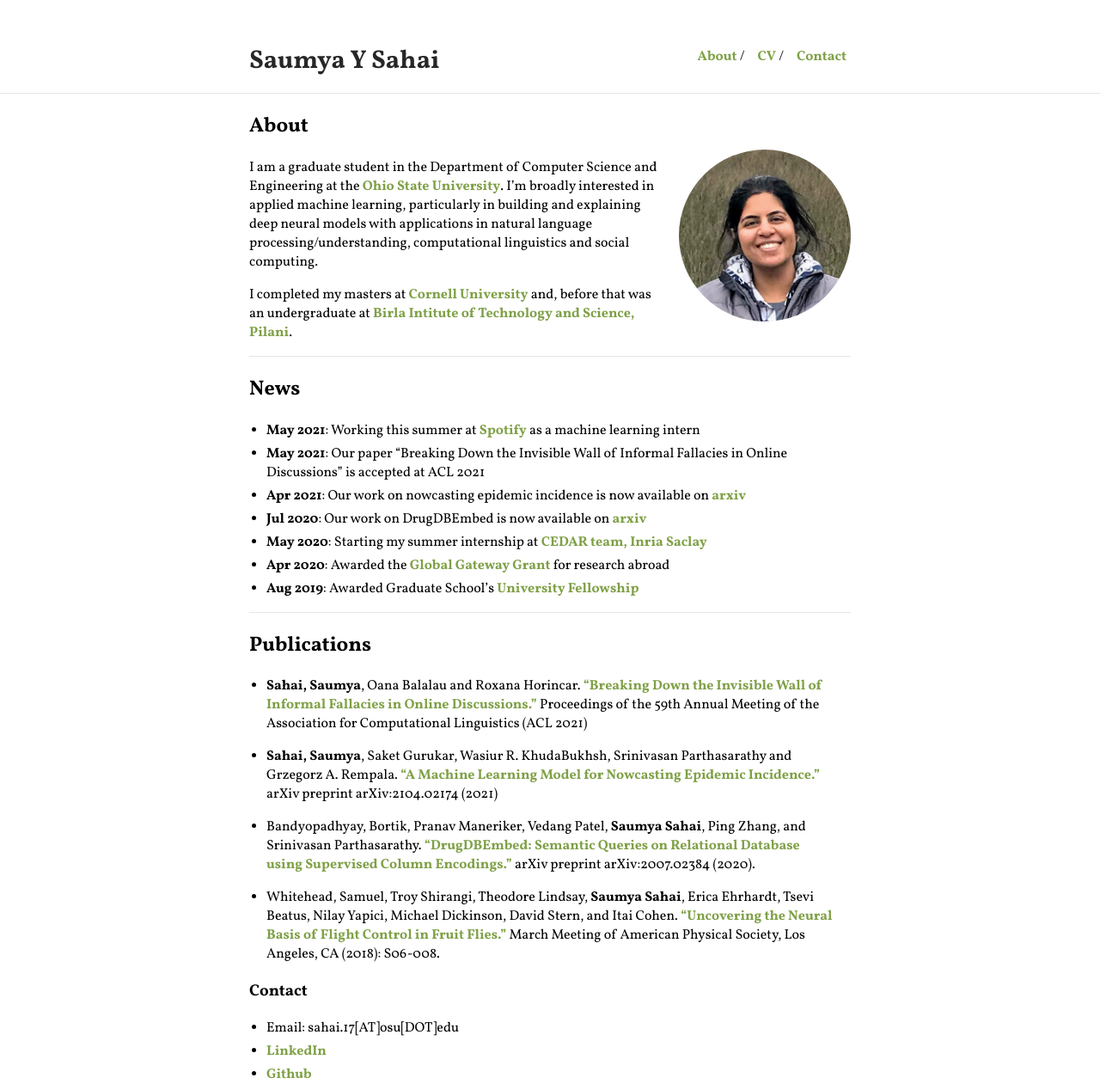
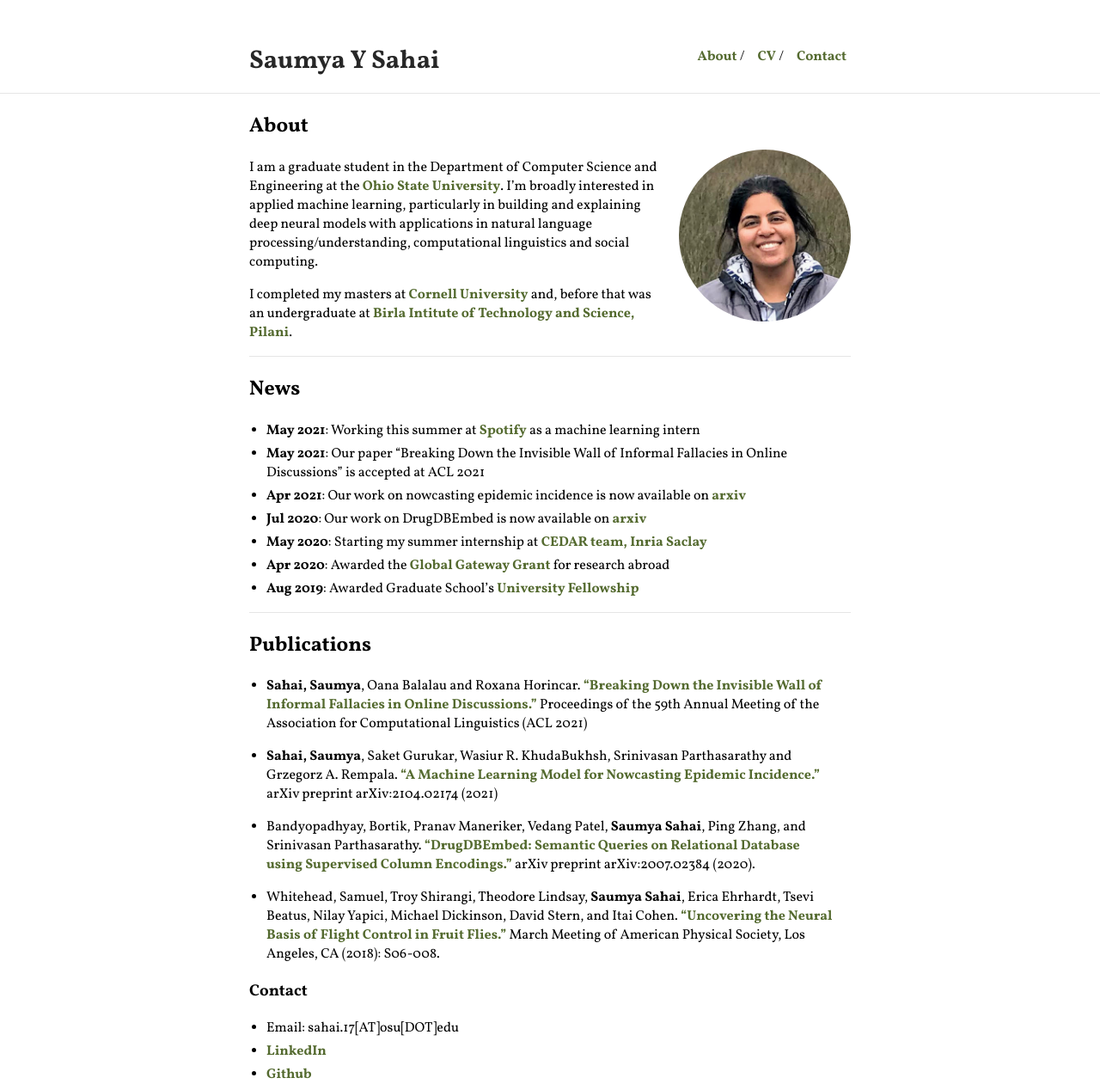
Before and after one commit to sahaisaumya/sahaisaumya.github.io, a Jekyll site: the page built from index.md, in a window 1280 px wide. Shown: the whole page at 86% size. Built offline with Jekyll 4.4.1, drawn with Linux system fonts in a browser that asks for light colours; our own code applies the rules of GitHub Pages for plain Markdown files.

Commit message:
Update vars.scss

```diff
--- a/_sass/vars.scss
+++ b/_sass/vars.scss
@@ -2,7 +2,7 @@
  * Customization Variables
  */
 
-$accent: #7fa046; //OliveDrab; //OliveDrab; //#143493; //DodgerBlue; //MediumOrchid;//#b26fe2;//FF0F00;
+$accent: #546a2f; //#7fa046; //OliveDrab; //#143493; //DodgerBlue; //MediumOrchid;//#b26fe2;//FF0F00;
 $image-size: 200px;
 
 /*
```
